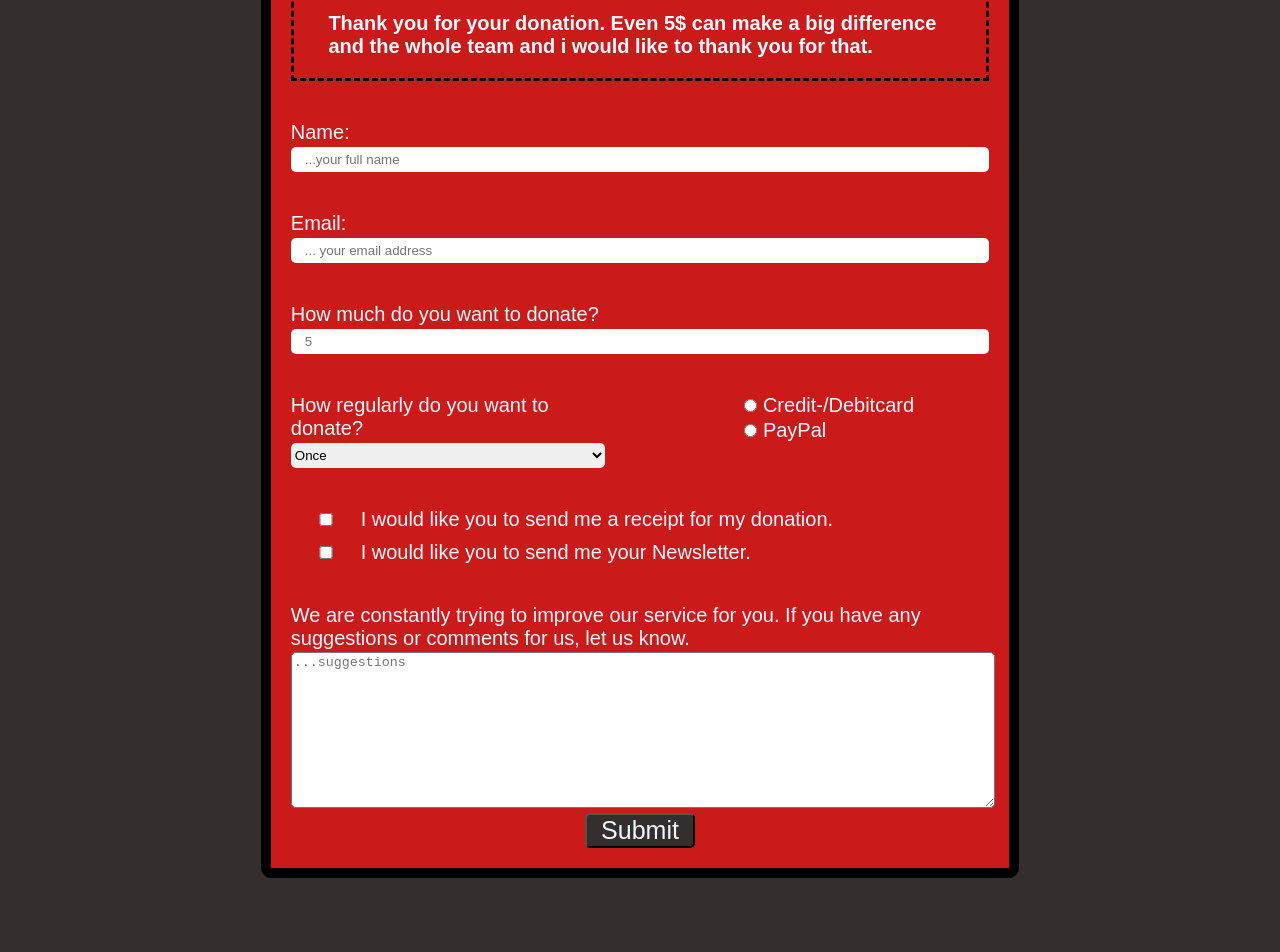
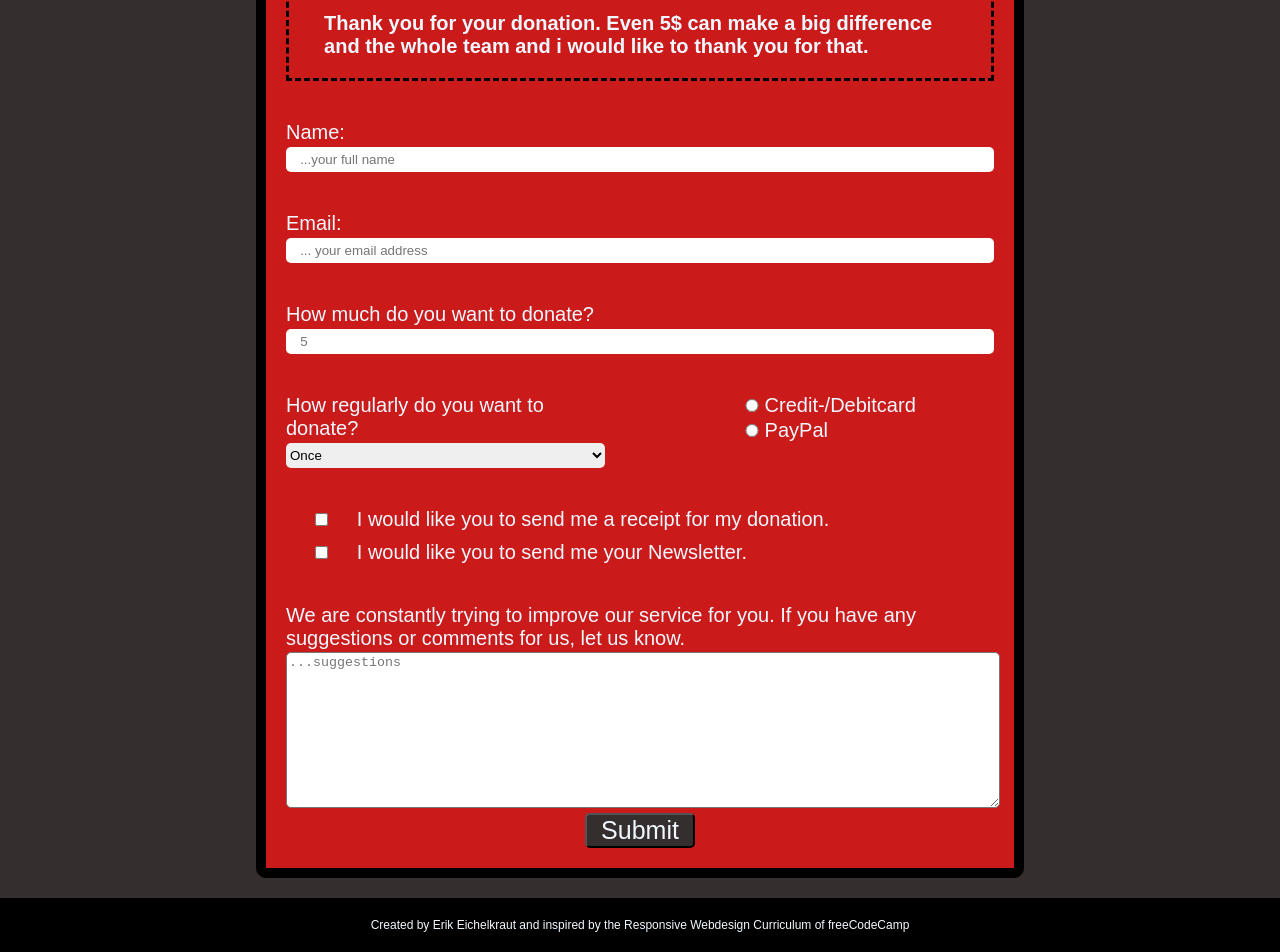
Before and after one commit to ERIKDE84/Survey-Form, a plain HTML site: page index.html in a window 1280 px wide. Shown: the part 140-1092 px from the top of the page. Before the commit the page ends 1038 px from the top, so only its background shows below. Drawn offline with Linux system fonts and the light colour scheme.

Commit message:
added tabicon

```diff
--- a/index.html
+++ b/index.html
@@ -5,6 +5,7 @@
     <meta charset="UTF-8">
     <meta name="viewport" content="width=device-width, initial-scale=1.0">
     <link rel="stylesheet" href="styles.css">
+    <link rel="icon" href="form_icon_white.png">
     <title>Thank you!</title>
 </head>
 
@@ -70,6 +71,9 @@
             <button id="submit">Submit</button>
         </form>
     </main>
+    <footer>
+        <p>Created by Erik Eichelkraut and inspired by the Responsive Webdesign Curriculum of freeCodeCamp</p>
+    </footer>
     <script src="https://cdn.freecodecamp.org/testable-projects-fcc/v1/bundle.js"></script>
 </body>
 
--- a/styles.css
+++ b/styles.css
@@ -7,6 +7,7 @@ body{
     font-size: 20px;
     background-color: var(--main-color);
     color: aliceblue;
+    margin: 0px;
 }
 main{
     margin: 20px 20% 20px 20%;
@@ -103,3 +104,16 @@ form .paymentservice{
 #submit, input, select:hover{
     cursor: pointer;
 }
+footer ::selection{
+    background-color: white;
+    color: black;
+}
+footer{
+    background-color: black;
+}
+footer p{
+    margin: 0px;
+    padding: 20px 15%;
+    font-size: 12px;
+    text-align: center;
+}
```
Also changed, not shown: form_icon.png (added), form_icon_white.png (added).
